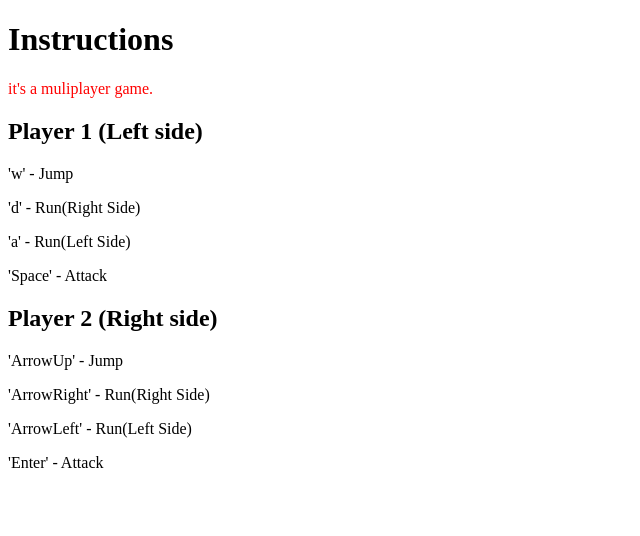
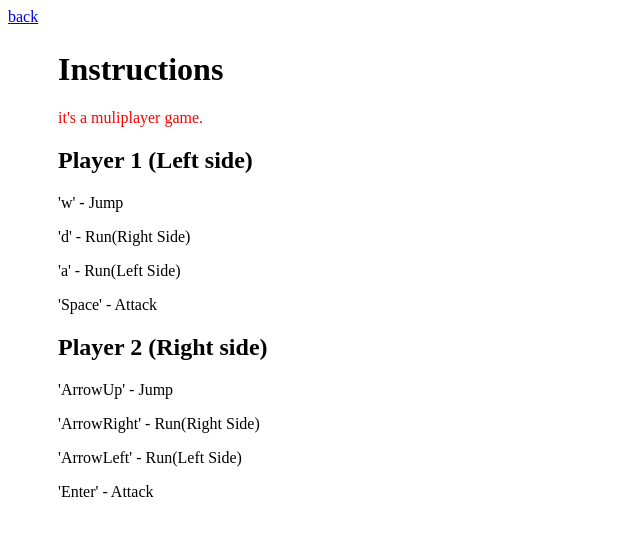
Before and after one commit to priyabrat8/fighting-game, a plain HTML site: page pages/instructions.html in a window 1280 px wide. Shown: the whole page, without its empty margins (0-640 px from the left). Drawn offline with Linux system fonts and the light colour scheme.

Commit message:
Add Instruction Page

```diff
--- a/pages/instructions.html
+++ b/pages/instructions.html
@@ -7,7 +7,9 @@
     <title>Instructions</title>
 </head>
 <body>
-   <h1>Instructions</h1>
+    <a href="../index.html">back</a>
+    <div style="margin-left: 50px; margin-top: 25px;">
+         <h1>Instructions</h1>
    <p style="color: red;">it's a muliplayer game.</p>
 
    <div>
@@ -26,6 +28,8 @@
    <p>'Enter' - Attack</p>
    </div>
 
+    </div>
+
 
 </body>
 </html>
```
